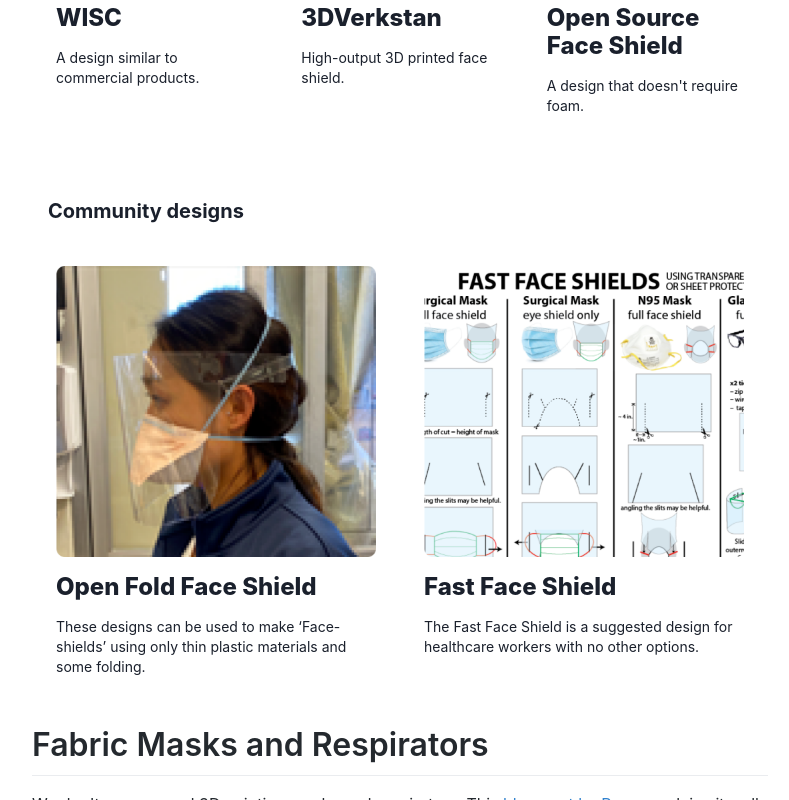
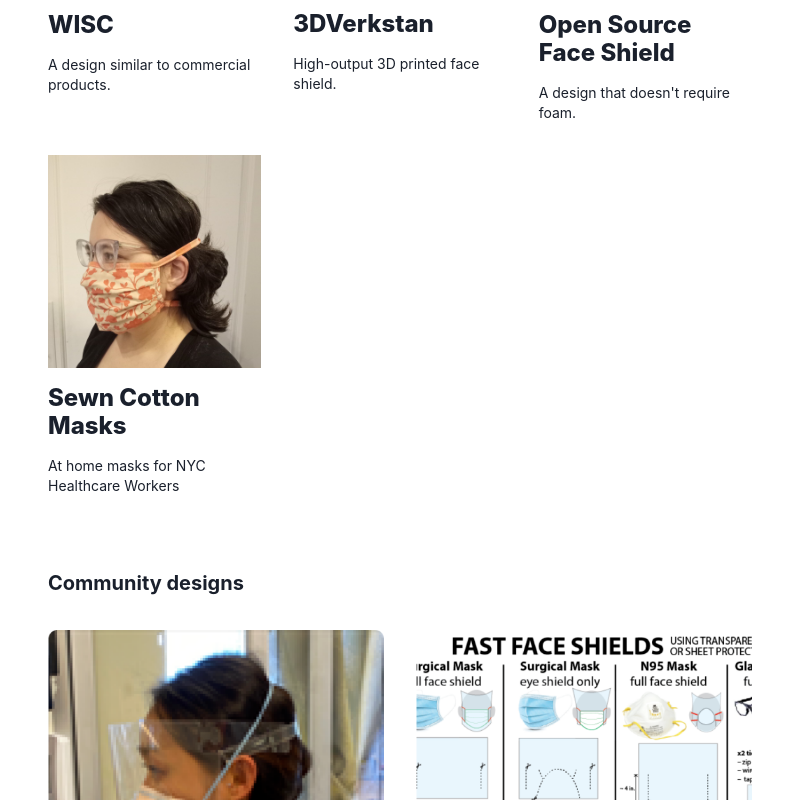
Before and after one commit to NYCPPE/nyc-makers-vs-covid, a Next.js app: page /instructions in a window 1280 px wide. Shown: the part 800-1600 px from the top of the page, without its empty margins (240-1029 px from the left). Built offline with nearby package versions, Linux system fonts and the light colour scheme; what @tailwindcss/ui would draw is missing.

Commit message:
Edits via Kari

```diff
--- a/components/products.js
+++ b/components/products.js
@@ -19,6 +19,13 @@ const product = [
     image: 'img/nyu.png',
     title: 'Open Source Face Shield',
     text: "A design that doesn't require foam."
+  },
+  {
+    href: '/instructions#sewn-cotton-masks',
+    label: 'Cotton Masks',
+    image: 'img/mask.jpg',
+    title: 'Sewn Cotton Masks',
+    text: 'At home masks for NYC Healthcare Workers'
   }
 ]
 const community = [
@@ -46,12 +53,12 @@ export default () => (
     <div className="mt-12 mb-2 py-2 px-4 text-xl font-bold text-gray-900">
       Currently in production
     </div>
-    <div className=" flex flex-row flex-wrap md:flex-no-wrap justify-between rounded-lg">
+    <div className=" flex flex-row flex-wrap justify rounded-lg">
       {product.map(({ href, label, title, text, button, image }, i) => (
         <a
           href={href}
           key={i}
-          className="w-full rounded-lg bg-gray-50 hover:bg-gray-100 m-2 text-gray-900 overflow-hidden flex flex-col justify-between p-4"
+          className="block w-full md:w-1/3 rounded-lg over:bg-gray-100 text-gray-900 overflow-hidden flex flex-col justify-between p-4"
         >
           <div className=" items-baseline ">
             <span className="rounded-lg">
@@ -78,7 +85,7 @@ export default () => (
         <a
           href={href}
           key={i}
-          className="w-full rounded-lg bg-gray-50 hover:bg-gray-100 m-2 text-gray-900 overflow-hidden flex flex-col justify-between p-4"
+          className="w-full md:w-1/2 rounded-lg hover:bg-gray-100 text-gray-900 overflow-hidden flex flex-col justify-between p-4"
         >
           <div className=" items-baseline ">
             <span className="rounded-lg">
--- a/pages/instructions.mdx
+++ b/pages/instructions.mdx
@@ -33,9 +33,11 @@ However, sewn masks can be worn individually or over N95 masks for added protect
 [[success]]
 | **This is currently our preferred mask design.**
 
-| ![](/img/mask.jpg) | These masks were produced based on advice from Open-Source COVID19 Medical Supplies. They are made of 2 layers of 100% cotton fabric. The masks have been stitched together using [insert your thread type here] thread. <br/> These masks are intended to be worn over existing PPE to prolong the life of surgical masks or N95 masks. These masks should be washed before use. They are suitable for use in contaminated environments but are not sterile. Do not touch the side that goes against your face. |
-| ------------------ | ---------------------------------------------------------------------------------------------------------------------------------------------------------------------------------------------------------------------------------------------------------------------------------------------------------------------------------------------------------------------------------------------------------------------------------------------------------------------------------------------------------------- |
+| ![](/img/mask.jpg) | These masks were produced based on advice from Open-Source COVID19 Medical Supplies. They are made of 2 layers of 100% cotton fabric. The masks have been stitched together using [insert your thread type here] thread. <br/> <br/> These masks are intended to be worn over existing PPE to prolong the life of surgical masks or N95 masks. These masks should be washed before use. They are suitable for use in contaminated environments but are not sterile. Do not touch the side that goes against your face. |
+| ------------------ | ---------------------------------------------------------------------------------------------------------------------------------------------------------------------------------------------------------------------------------------------------------------------------------------------------------------------------------------------------------------------------------------------------------------------------------------------------------------------------------------------------------------------- |
 
+
+Currently in production by our friends at Skilled Laborers Brigade, and NYC Face Mask Initiative, and at-home sewers in NYC.
 
 [[info]]
 | Find the project documentation here: [Sewn Masks For NYC Hospitals](https://docs.google.com/document/d/1ZaKMhbZuQhKtEFLjgZBmOwH9hNSOdEz2jTONqMp7WbM/edit)
@@ -65,6 +67,9 @@ This design was vetted by the Skilled Laborers Brigade and is being manufactured
 Instructions are available here: [\[External Link\]](https://www.project-cloth-masks.com/)
 
 ### DIY Paper Mask
+
+[[warning]]
+| This design has not yet been tested - please [reach out](mailto:jake.h.lee@columbia.edu) if you're interested in giving feeback.
 
 This mask can be assembled in about 10 minutes using a piece paper. Ideal for the general public to avoid using supply that might be neede by hospitals or those who can't otherwise get access to other masks. Instructions are available here: [\[Internal Link\]](/pdf/Face_Mask_DIY_V2.4_JP_Leconte_PaperPaul.pdf)
 
```
Also changed, not shown: public/img/mask.jpg.
